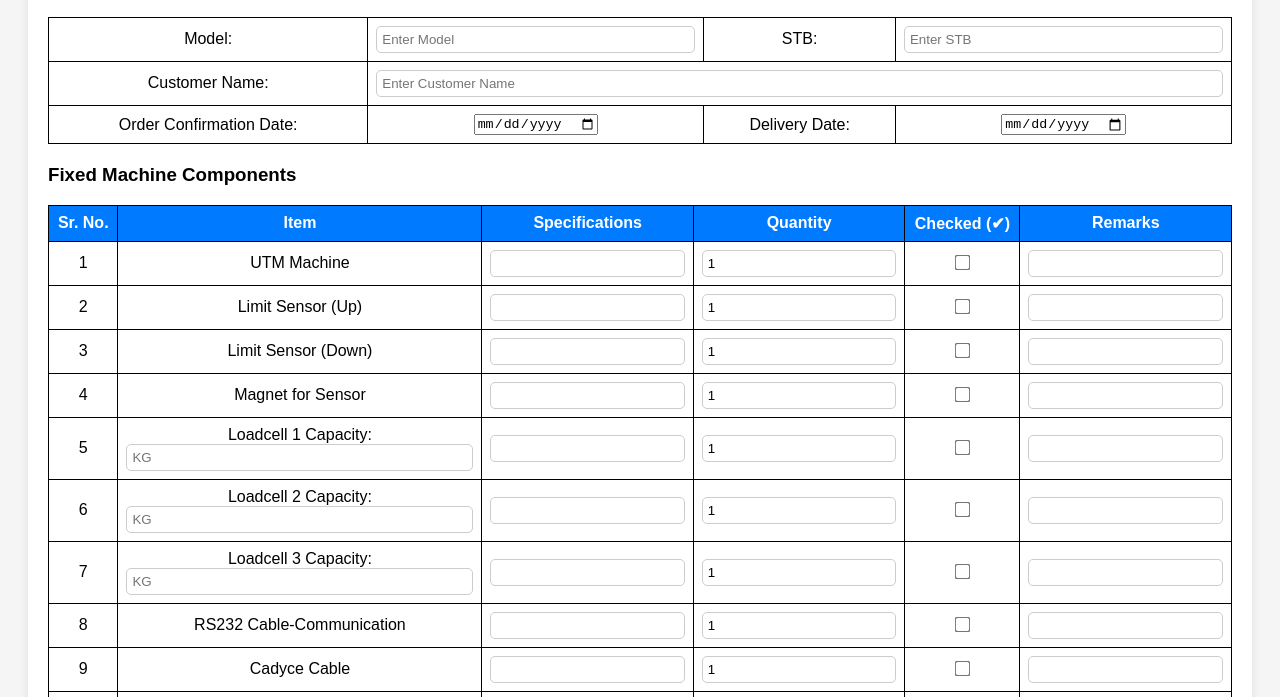
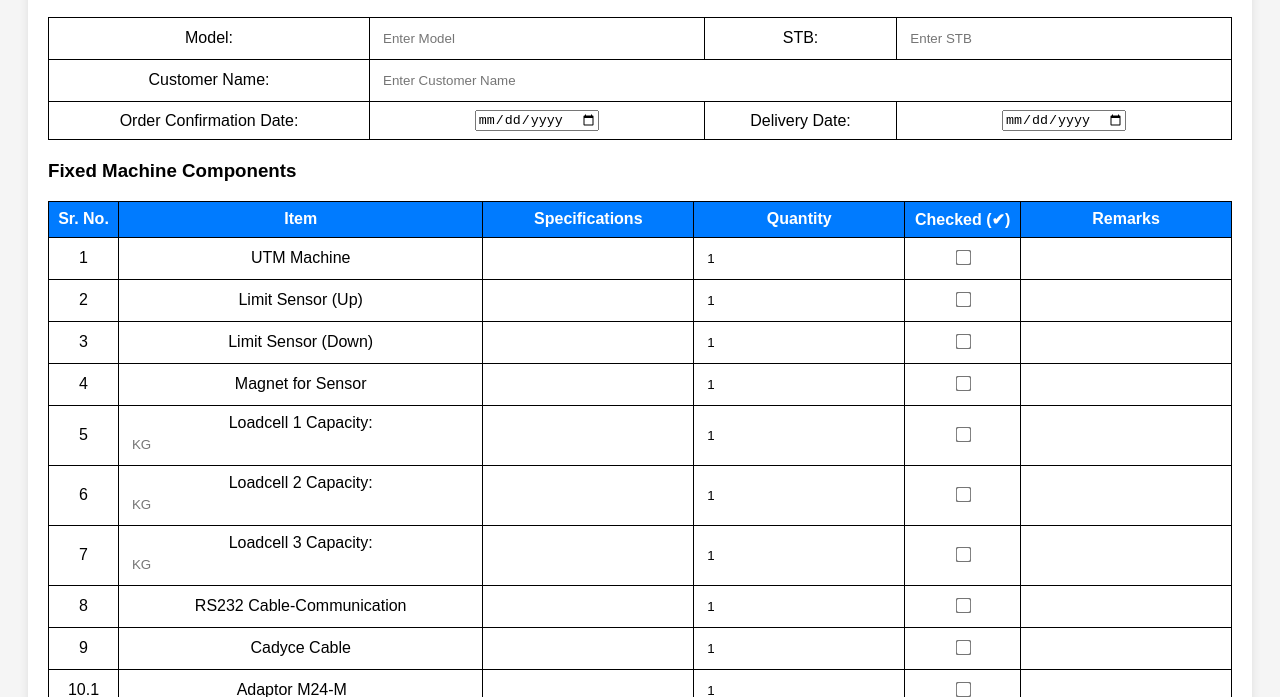
Before and after one commit to SprinklerOp/DynamicChecklist, a plain HTML site: page index.html in a window 1280 px wide. Shown: the part 99-796 px from the top of the page. Drawn offline with Linux system fonts and the light colour scheme.

Commit message:
Update index.html

```diff
--- a/index.html
+++ b/index.html
@@ -40,7 +40,7 @@
       padding: 5px;
       box-sizing: border-box;
       border-style: none;
-      border: 1px solid #ccc;
+      border: 0px solid #ccc;
       border-radius: 5px;
     }
     input[type="checkbox"] {
```
